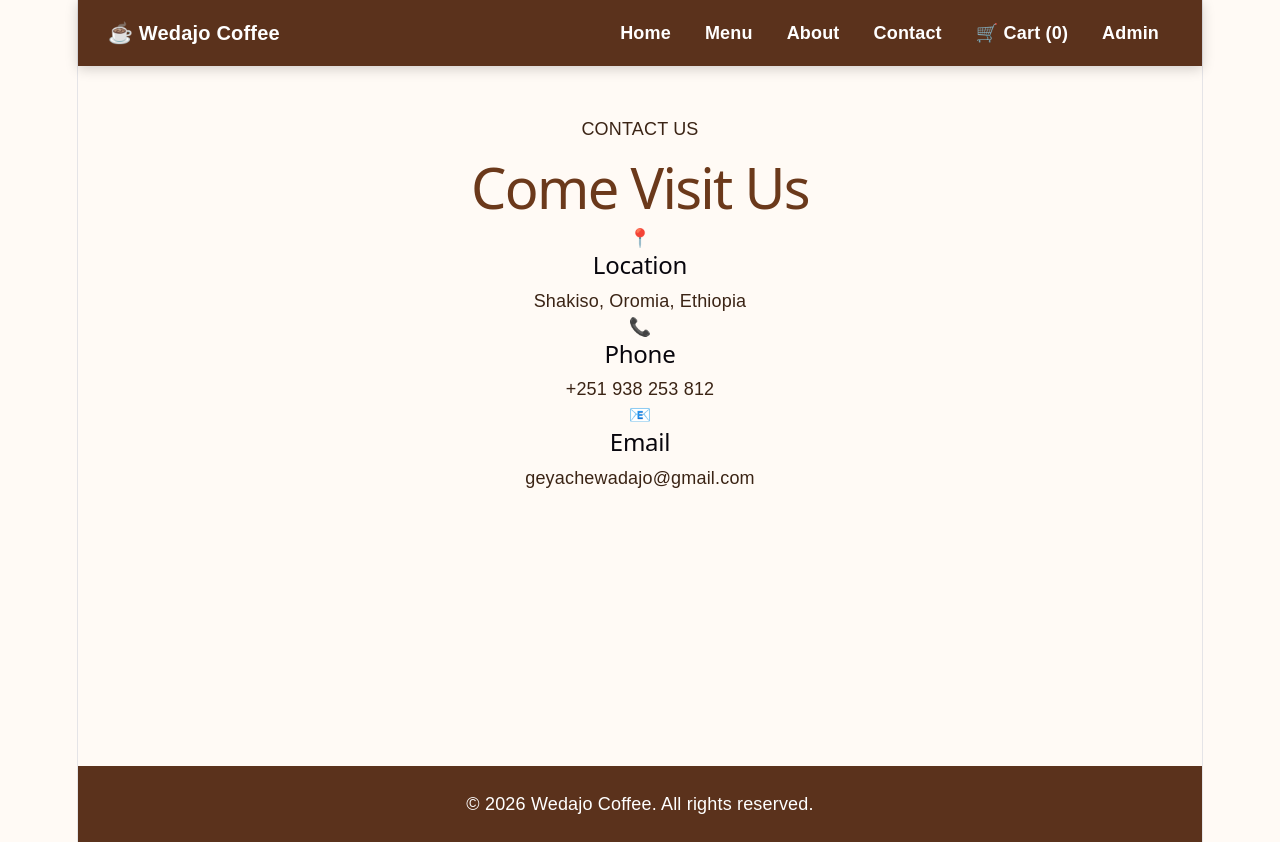
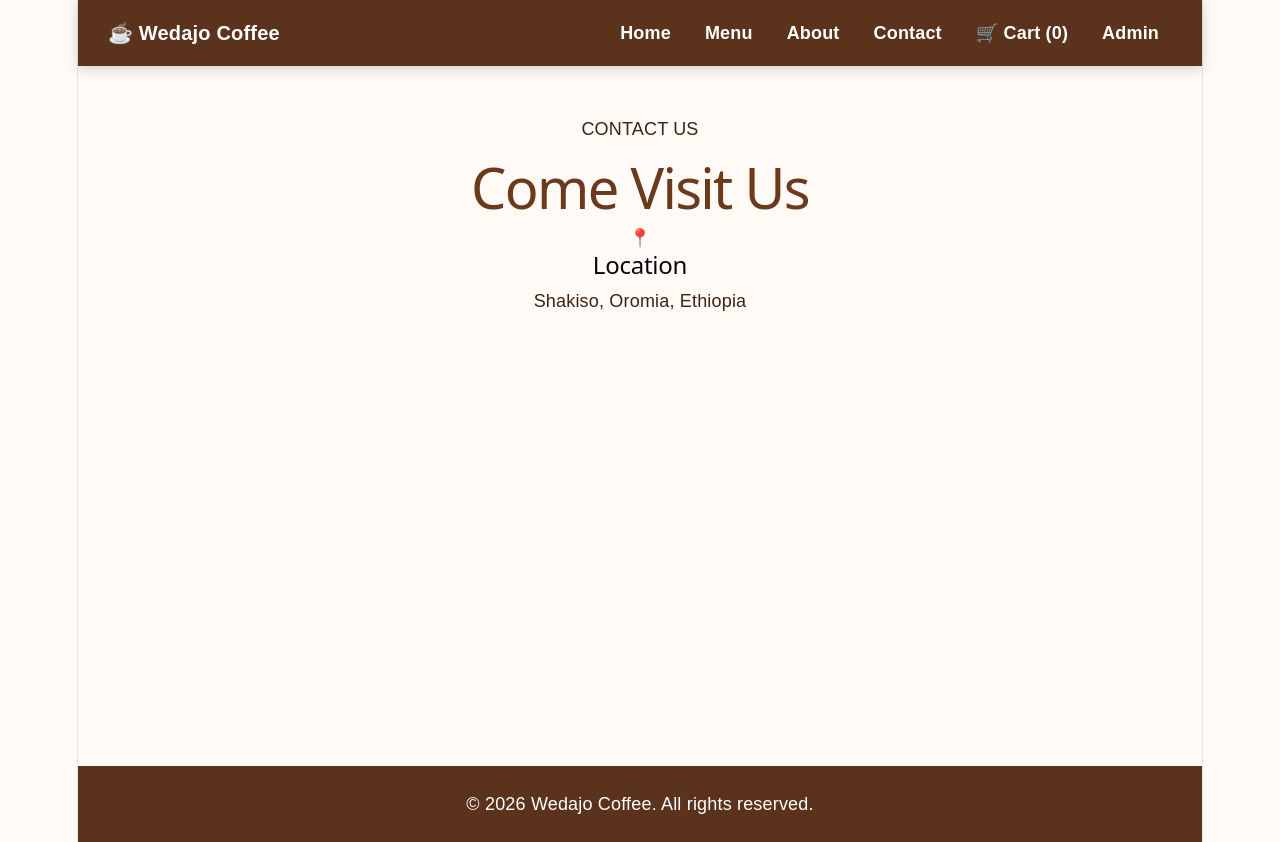
Before and after one commit to geyachewedajo-ops/Coffee-shop, a React (Vite) app: page /contact in a window 1280 px wide. Built offline with nearby package versions, Linux system fonts and the light colour scheme.

Commit message:
Remove personal contact details from contact page

```diff
--- a/src/pages/Contact.jsx
+++ b/src/pages/Contact.jsx
@@ -2,33 +2,17 @@ function Contact() {
   return (
     <section className="contact">
       <div className="contact-container">
-
         <p className="small-title">CONTACT US</p>
 
         <h1>Come Visit Us</h1>
 
         <div className="contact-grid">
-
           <div className="contact-card">
             <div className="contact-icon">📍</div>
             <h2>Location</h2>
             <p>Shakiso, Oromia, Ethiopia</p>
           </div>
-
-          <div className="contact-card">
-            <div className="contact-icon">📞</div>
-            <h2>Phone</h2>
-            <p>+251 938 253 812</p>
-          </div>
-
-          <div className="contact-card">
-            <div className="contact-icon">📧</div>
-            <h2>Email</h2>
-            <p>geyachewadajo@gmail.com</p>
-          </div>
-
         </div>
-
       </div>
     </section>
   );
```
